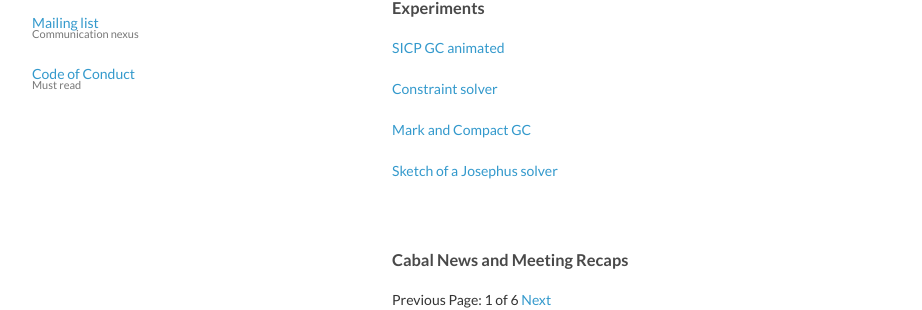
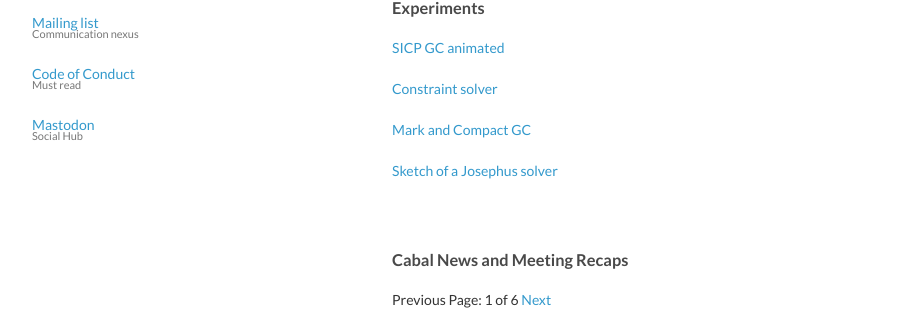
Before and after one commit to CompSciCabal/compscicabal.github.io, a Jekyll site: the page built from index.html, in a window 1280 px wide. Shown: the part 138-448 px from the top of the page, without its empty margins (178-1100 px from the left). Built offline with Jekyll 4.4.1, drawn with Linux system fonts in a browser that asks for light colours; the list of posts is cut into pages by our own code.

Commit message:
mastodon

```diff
--- a/_includes/header.html
+++ b/_includes/header.html
@@ -5,4 +5,7 @@
     <p class="view"><a href="https://groups.google.com/forum/#!forum/cs-cabal">Mailing list <small>Communication nexus</small></a></p>
 
     <p class="view"><a href="/coc.html">Code of Conduct <small>Must read</small></a></p>
+
+    <p class="view"><a rel="me" href="https://mastodon.online/@cscabal">Mastodon <small>Social Hub</small></a></p>
+
 </header>
```
